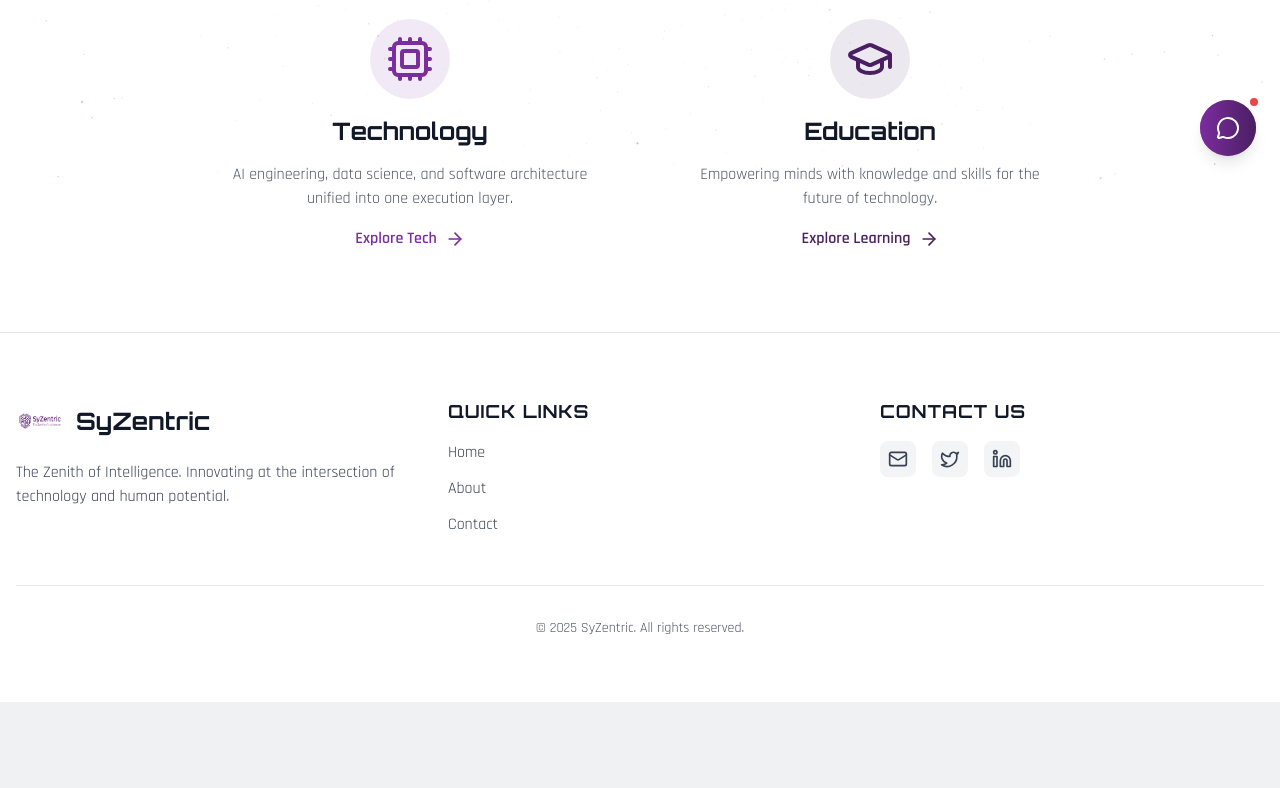
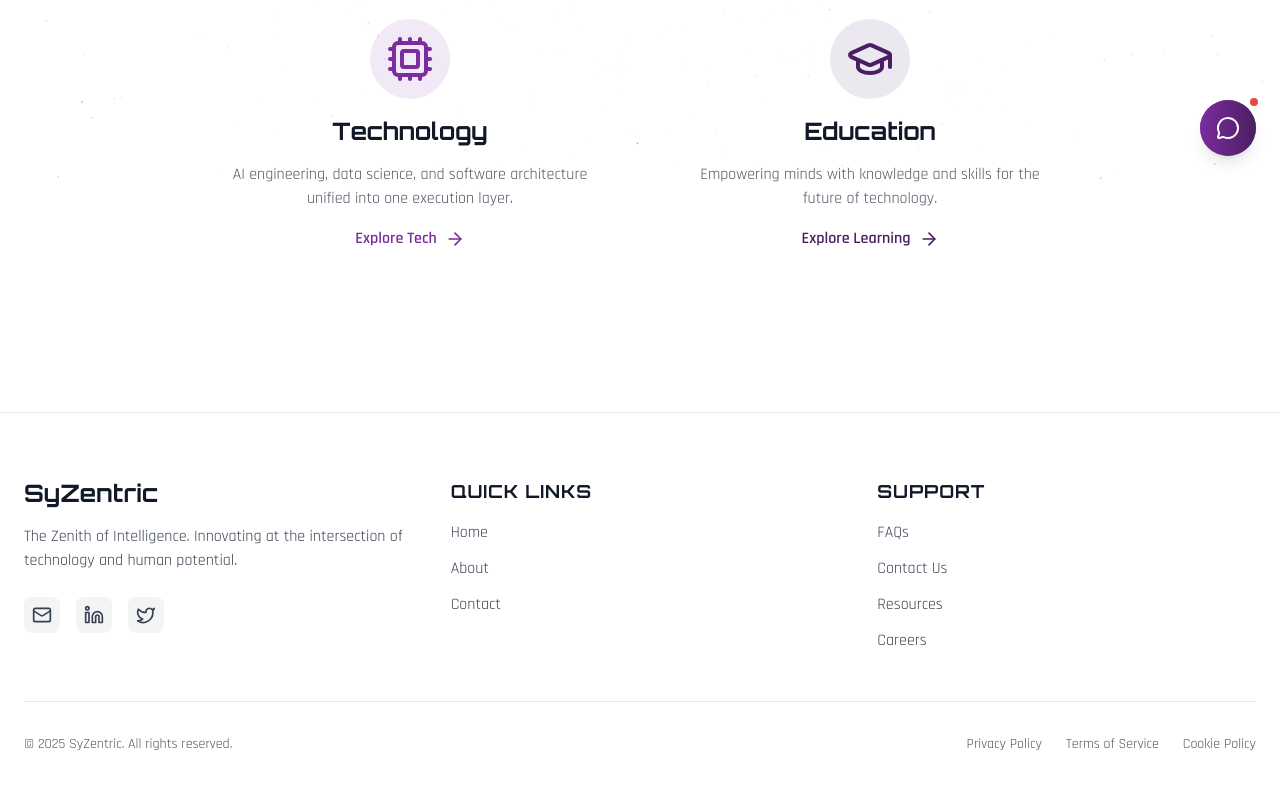
Before and after one commit to company-bot/landing, a React (Vite) app: page / in a window 1280 px wide. Shown: the part 620-1408 px from the top of the page. Before the commit the page ends 1322 px from the top, so only its background shows below. Built offline with nearby package versions, Linux system fonts and the light colour scheme.

Commit message:
updated footer section

```diff
--- a/components/Footer.tsx
+++ b/components/Footer.tsx
@@ -1,23 +1,52 @@
 import React from 'react';
 import { Mail, Linkedin, Twitter } from 'lucide-react';
-import Logo from './Logo';
 
 const Footer = () => {
+  const currentYear = new Date().getFullYear();
+
   return (
-    <footer id="contact" className="relative z-10 py-12 sm:py-16 px-4 border-t border-gray-200 dark:border-white/5 bg-white/50 dark:bg-obsidian/50 backdrop-blur-sm">
-      <div className="max-w-7xl mx-auto">
+    <footer id="contact" className="relative z-10 border-t border-gray-200 dark:border-white/5 mt-20">
+      <div className="max-w-7xl mx-auto px-4 sm:px-6 py-12 sm:py-16">
+
+        {/* Main Footer Content */}
         <div className="grid grid-cols-1 md:grid-cols-3 gap-12 mb-12">
+
           {/* Brand Column */}
           <div>
-            <div className="flex items-center gap-3 mb-4">
-              <Logo className="w-12 h-12" />
-              <h3 className="font-display font-bold text-2xl text-gray-900 dark:text-white">
+            <h3 className="font-display font-bold text-2xl text-gray-900 dark:text-white mb-4">
               SyZentric
             </h3>
-            </div>
             <p className="text-gray-700 dark:text-gray-400 mb-6">
               The Zenith of Intelligence. Innovating at the intersection of technology and human potential.
             </p>
+            <div className="flex gap-4">
+              <a
+                href="mailto:syzentric@gmail.com"
+                className="p-2 rounded-lg bg-gray-100 dark:bg-white/5 hover:bg-cyan/10 dark:hover:bg-cyan/10 transition-colors"
+                aria-label="Email"
+                title="info@syzentric.com"
+              >
+                <Mail className="w-5 h-5 text-gray-700 dark:text-gray-400 hover:text-cyan" />
+              </a>
+              <a
+                href="https://www.linkedin.com/company/syzentric/"
+                target="_blank"
+                rel="noopener noreferrer"
+                className="p-2 rounded-lg bg-gray-100 dark:bg-white/5 hover:bg-cyan/10 dark:hover:bg-cyan/10 transition-colors"
+                aria-label="LinkedIn"
+              >
+                <Linkedin className="w-5 h-5 text-gray-700 dark:text-gray-400 hover:text-cyan" />
+              </a>
+              <a
+                href="https://x.com/syzentric"
+                target="_blank"
+                rel="noopener noreferrer"
+                className="p-2 rounded-lg bg-gray-100 dark:bg-white/5 hover:bg-cyan/10 dark:hover:bg-cyan/10 transition-colors"
+                aria-label="Twitter"
+              >
+                <Twitter className="w-5 h-5 text-gray-700 dark:text-gray-400 hover:text-cyan" />
+              </a>
+            </div>
           </div>
 
           {/* Quick Links */}
@@ -44,46 +73,54 @@ const Footer = () => {
             </ul>
           </div>
 
-          {/* Contact Us */}
+          {/* Support */}
           <div>
             <h4 className="font-display font-bold text-lg text-gray-900 dark:text-white mb-4 uppercase tracking-wider">
+              Support
+            </h4>
+            <ul className="space-y-3">
+              <li>
+                <a href="#" className="text-gray-700 dark:text-gray-400 hover:text-cyan transition-colors">
+                  FAQs
+                </a>
+              </li>
+              <li>
+                <a href="#" className="text-gray-700 dark:text-gray-400 hover:text-cyan transition-colors">
                   Contact Us
-            </h4>
-            <div className="flex gap-4">
-              <a
-                href="mailto:syzentric@gmail.com"
-                className="p-2 rounded-lg bg-gray-100 dark:bg-white/5 hover:bg-cyan/10 dark:hover:bg-cyan/10 transition-colors"
-                aria-label="Email"
-              >
-                <Mail className="w-5 h-5 text-gray-700 dark:text-gray-400 hover:text-cyan" />
                 </a>
-              <a
-                href="https://x.com/syzentric"
-                target="_blank"
-                rel="noopener noreferrer"
-                className="p-2 rounded-lg bg-gray-100 dark:bg-white/5 hover:bg-cyan/10 dark:hover:bg-cyan/10 transition-colors"
-                aria-label="Twitter"
-              >
-                <Twitter className="w-5 h-5 text-gray-700 dark:text-gray-400 hover:text-cyan" />
+              </li>
+              <li>
+                <a href="#" className="text-gray-700 dark:text-gray-400 hover:text-cyan transition-colors">
+                  Resources
                 </a>
-              <a
-                href="https://www.linkedin.com/company/syzentric/"
-                target="_blank"
-                rel="noopener noreferrer"
-                className="p-2 rounded-lg bg-gray-100 dark:bg-white/5 hover:bg-cyan/10 dark:hover:bg-cyan/10 transition-colors"
-                aria-label="LinkedIn"
-              >
-                <Linkedin className="w-5 h-5 text-gray-700 dark:text-gray-400 hover:text-cyan" />
+              </li>
+              <li>
+                <a href="#" className="text-gray-700 dark:text-gray-400 hover:text-cyan transition-colors">
+                  Careers
                 </a>
-            </div>
+              </li>
+            </ul>
           </div>
         </div>
 
         {/* Bottom Bar */}
-        <div className="pt-8 border-t border-gray-200 dark:border-white/5 text-center">
-          <p className="text-sm text-gray-600 dark:text-gray-400 font-sans">
-            © {new Date().getFullYear()} SyZentric. All rights reserved.
+        <div className="pt-8 border-t border-gray-200 dark:border-white/5">
+          <div className="flex flex-col md:flex-row justify-between items-center gap-4">
+            <p className="text-sm text-gray-600 dark:text-gray-500">
+              © {currentYear} SyZentric. All rights reserved.
             </p>
+            <div className="flex gap-6 text-sm">
+              <a href="#" className="text-gray-600 dark:text-gray-500 hover:text-cyan transition-colors">
+                Privacy Policy
+              </a>
+              <a href="#" className="text-gray-600 dark:text-gray-500 hover:text-cyan transition-colors">
+                Terms of Service
+              </a>
+              <a href="#" className="text-gray-600 dark:text-gray-500 hover:text-cyan transition-colors">
+                Cookie Policy
+              </a>
+            </div>
+          </div>
         </div>
       </div>
     </footer>
```
Also changed, not shown: 1 other file (tests, documents, lock files or other folders). Lines whose indentation alone changed are shown as unchanged.
